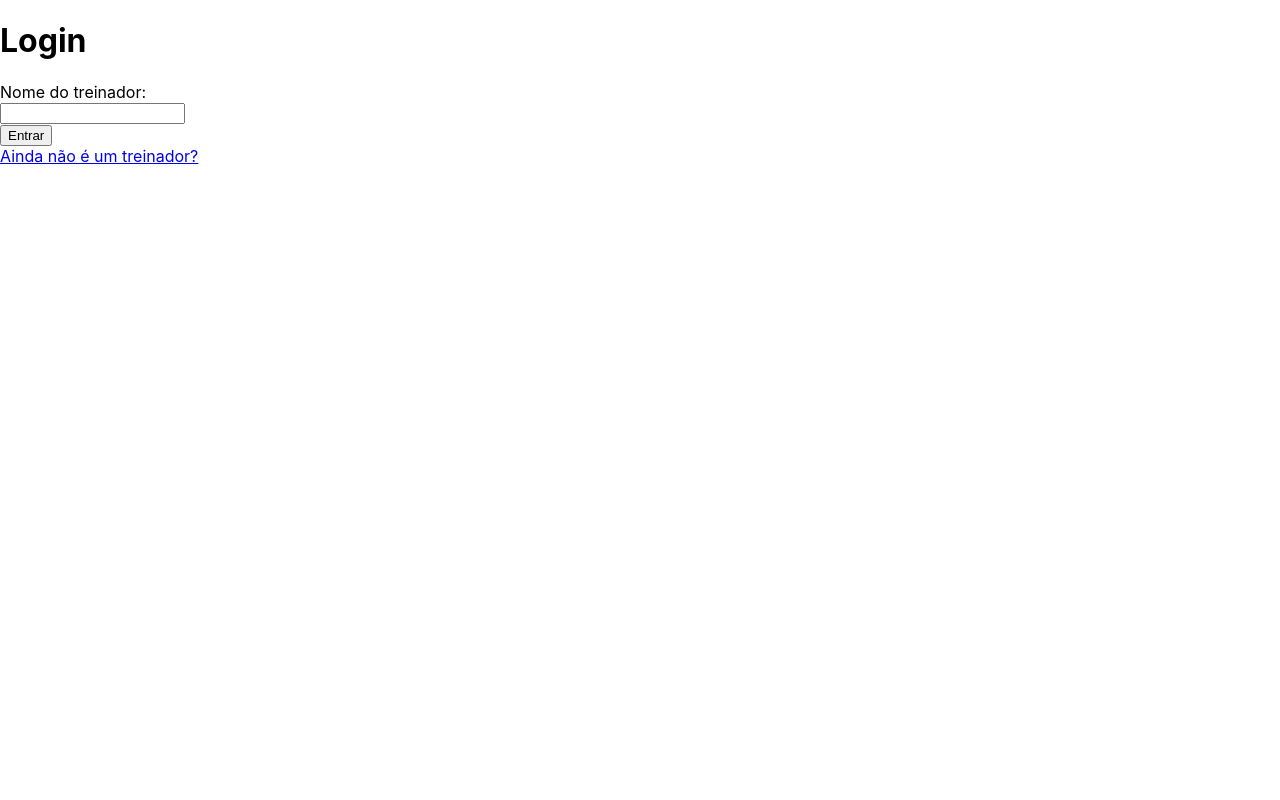
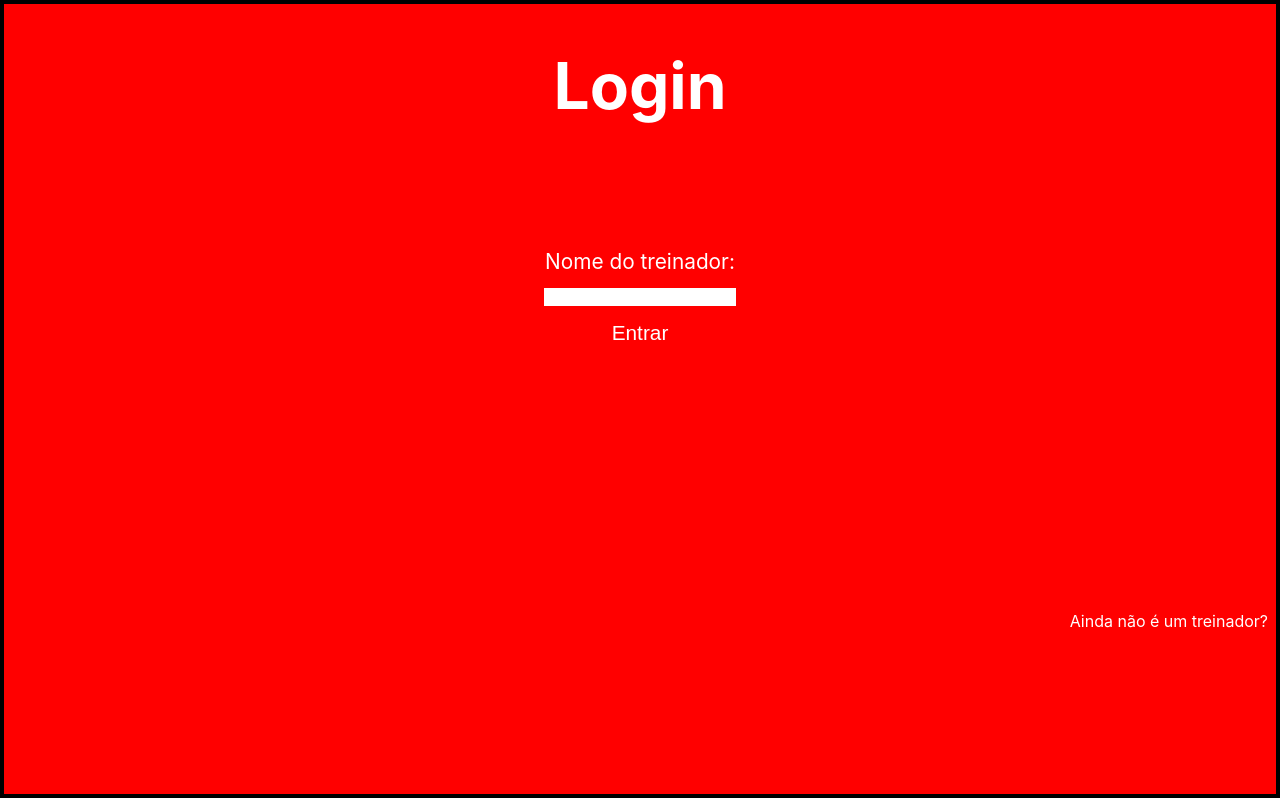
Before and after one commit to mitikoaline/POKEDEX, a React (Create React App) app in the folder app/: page /Login in a window 1280 px wide. Built offline with nearby package versions, Linux system fonts and the light colour scheme.

Commit message:
Estilizaçao da pagina login

```diff
--- a/app/src/App.css
+++ b/app/src/App.css
@@ -26,3 +26,65 @@
     border-radius: 8px;
     padding: 5px;
 }
+
+.login {
+    margin: 0;
+    padding: 0;
+    display: block;
+    background-color: red;
+    border: 4px black solid;
+    min-height:98.7vh;
+}
+
+.login-cabeçalho {
+    font-size: 2em;
+    color: white;
+    text-align: center;
+}
+
+.login-formulario {
+    font-size: 1.3em;
+    color: white;
+    text-align: center;
+    margin-top: 6em;
+}
+
+.login-input {
+    border: none;
+    margin-top: 1em;
+    font-size: 0.7em;
+    text-align: center;
+}
+
+.login-button {
+    font-size: 1em;
+    background-color: red;
+    width: 10em;
+    border: none;
+    cursor: pointer;
+    color: white;
+    margin-top: 0.6em;
+}
+
+.login-button:hover {
+    opacity:0.7;
+}
+
+.login-link-div {
+    text-align: end;
+    margin-top:16.6em;
+    margin-right: 0.5em;
+}
+
+.login-link  {
+    text-decoration: none;
+    color: white;
+}
+
+.login-link:hover {
+    color: black;
+}
+
+.login-link:active {
+    color: blue;
+}
--- a/app/src/index.css
+++ b/app/src/index.css
@@ -1,5 +1,6 @@
 body {
   margin: 0;
+  border: 0;
   font-family: -apple-system, BlinkMacSystemFont, 'Segoe UI', 'Roboto', 'Oxygen',
     'Ubuntu', 'Cantarell', 'Fira Sans', 'Droid Sans', 'Helvetica Neue',
     sans-serif;
--- a/app/src/pages/Login.js
+++ b/app/src/pages/Login.js
@@ -30,20 +30,20 @@ function Login() {
 
     return (
         <div className="login">
-            <div>
+            <div className="login-cabeçalho">
                 <h1>Login</h1>
             </div>
-            <div>
+            <div className="login-formulario">
                 <form onSubmit={handleSubmit}>
                     <label>Nome do treinador:</label>
                     <br/>
-                <input value={name} onChange={(event)=>{setName(event.target.value)}}></input>
+                    <input className="login-input" value={name} onChange={(event)=>{setName(event.target.value)}}></input>
                     <br/>
-                <button>Entrar</button>
+                    <button className="login-button">Entrar</button>
                 </form>
             </div>
-            <div>
-            <Link to="/Register">Ainda não é um treinador?</Link>
+            <div className="login-link-div">
+                <Link to="/Register" className="login-link">Ainda não é um treinador?</Link>
             </div>
         </div>
     )
```
Lines whose indentation alone changed are shown as unchanged.
